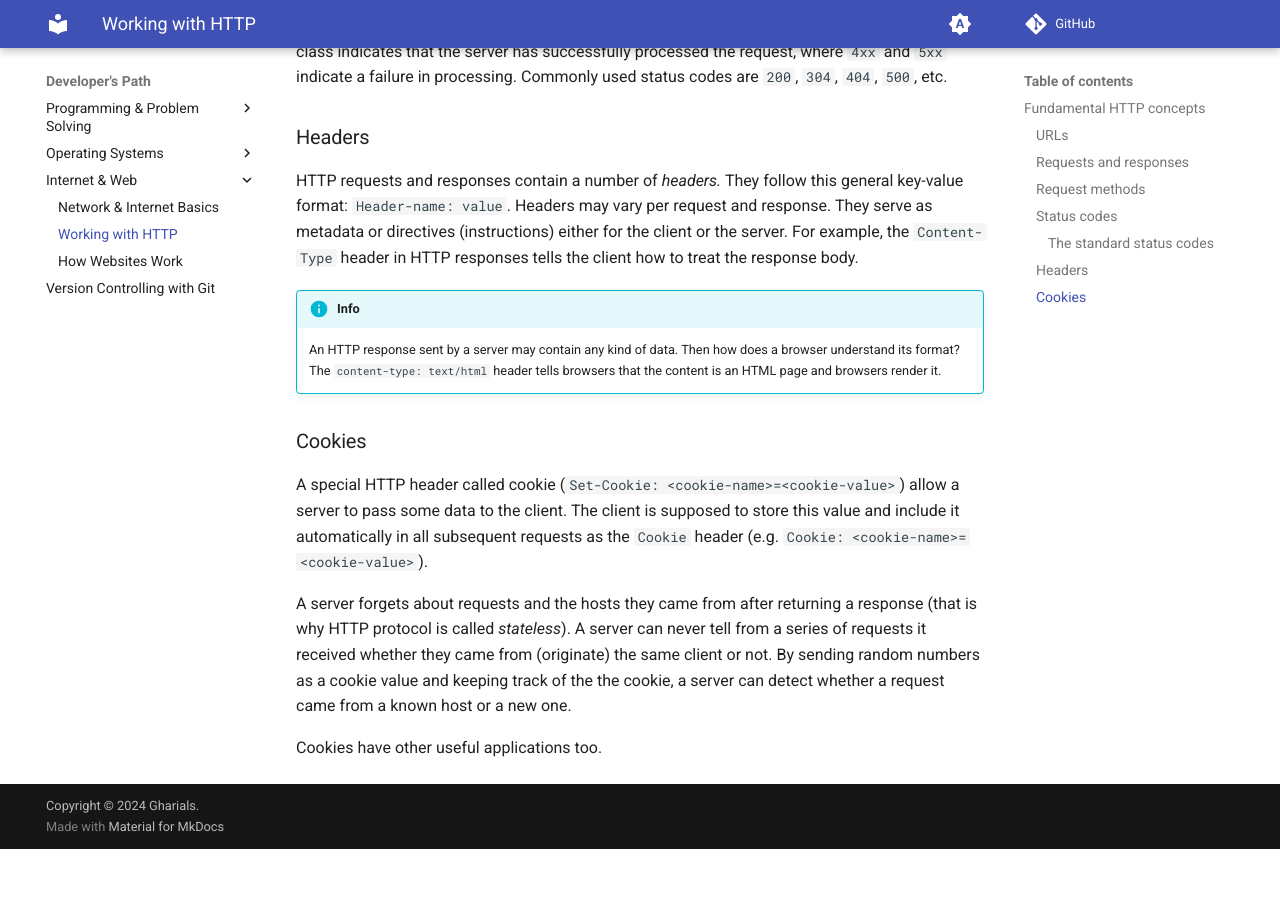
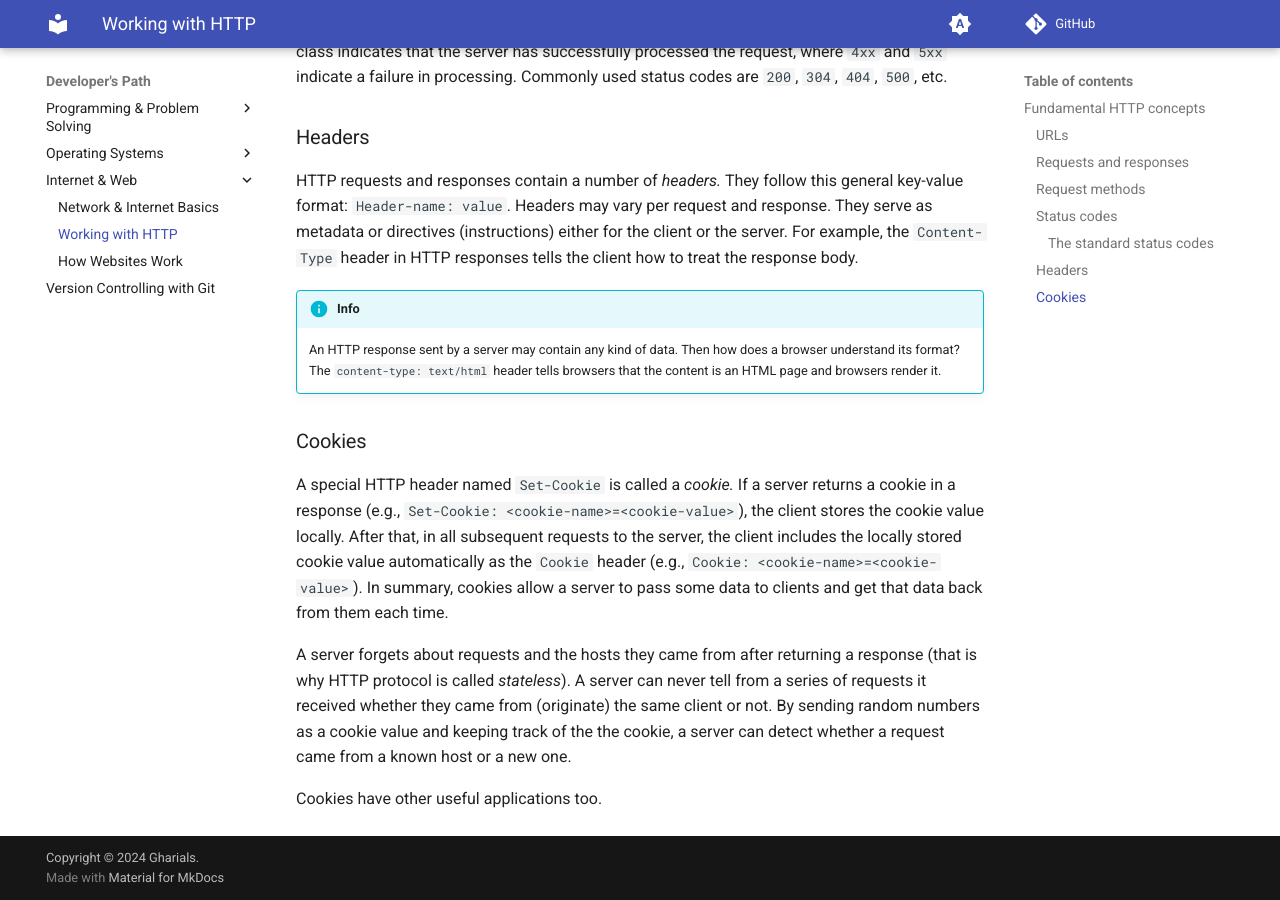
Before and after one commit to gharials/dev-path, an MkDocs documentation site: the page built from docs/internet-web/http-in-depth.md, in a window 1280 px wide and 900 px high, scrolled down 1767 px. Built offline with MkDocs 1.6.1 and Material for MkDocs 9.7.7, drawn with Linux system fonts in a browser that asks for light colours; comment, search, counter and statistics services are not loaded; before the commit the page ends 2616 px from its top, so only the background shows below that.

Commit message:
'http-in-depth': copy edit section 'cookies'.

```diff
--- a/docs/internet-web/http-in-depth.md
+++ b/docs/internet-web/http-in-depth.md
@@ -73,7 +73,7 @@ HTTP requests and responses contain a number of _headers._ They follow this gene
 
 ### Cookies
 
-A special HTTP header called cookie (`Set-Cookie: <cookie-name>=<cookie-value>`) allow a server to pass some data to the client. The client is supposed to store this value and include it automatically in all subsequent requests as the `Cookie` header (e.g. `Cookie: <cookie-name>=<cookie-value>`).
+A special HTTP header named `Set-Cookie` is called a _cookie._ If a server returns a cookie in a response (e.g., `Set-Cookie: <cookie-name>=<cookie-value>`), the client stores the cookie value locally. After that, in all subsequent requests to the server, the client includes the locally stored cookie value automatically as the `Cookie` header (e.g., `Cookie: <cookie-name>=<cookie-value>`). In summary, cookies allow a server to pass some data to clients and get that data back from them each time.
 
 A server forgets about requests and the hosts they came from after returning a response (that is why HTTP protocol is called _stateless_). A server can never tell from a series of requests it received whether they came from (originate) the same client or not. By sending random numbers as a cookie value and keeping track of the the cookie, a server can detect whether a request came from a known host or a new one.
 
```
